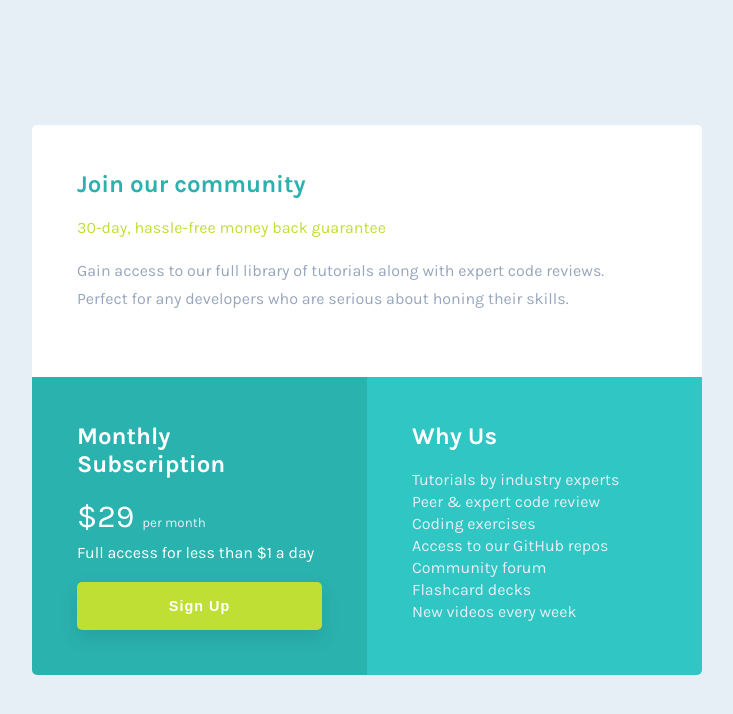
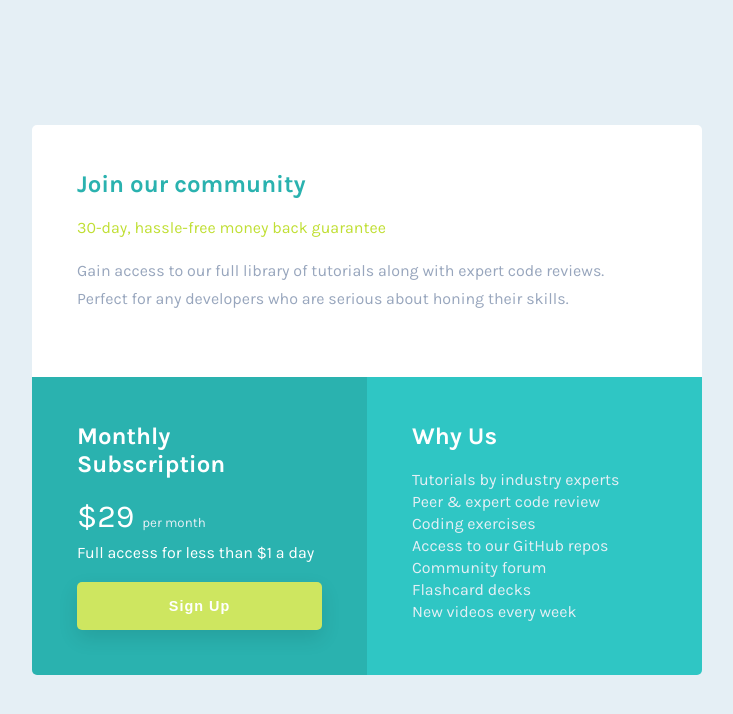
Before and after one commit to skyebrownh/single-price-grid, a plain HTML site: page index.html in a window 1536 px wide. In both pictures the pointer is over the button "Sign Up". Shown: the whole page, without its empty margins (401-1134 px from the left). Drawn offline with Linux system fonts and the light colour scheme.

Commit message:
primary button hover state on desktop

```diff
--- a/style.css
+++ b/style.css
@@ -4,6 +4,7 @@
     --cyan-color: hsl(179, 62%, 43%);
     --cyan-color-lighter: hsl(179, 62%, 48%);
     --bright-yellow-color: hsl(71, 73%, 54%);
+    --bright-yellow-color-lighter: hsl(71, 73%, 64%);
     --light-gray-color: hsl(204, 43%, 93%);
     --grayish-blue-color: hsl(218, 22%, 67%);
 }
@@ -117,6 +118,11 @@ main .why-us li {
 
 /* media queries */
 @media (min-width: 1440px) {
+    .primary-btn:hover {
+        cursor: pointer;
+        background: var(--bright-yellow-color-lighter);
+    }
+
     main .bottom-wrapper {
         display: flex;
     }
```
Also changed, not shown: screenshot.png (added).
